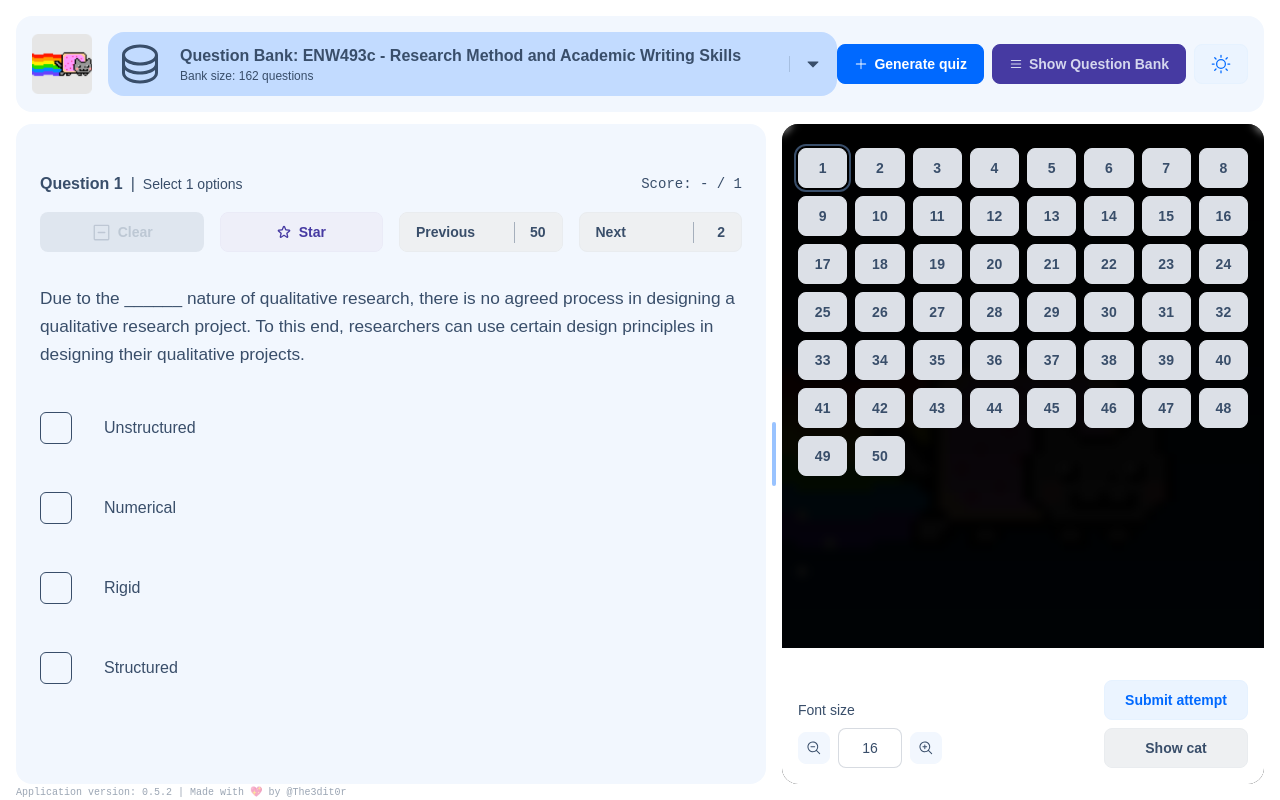
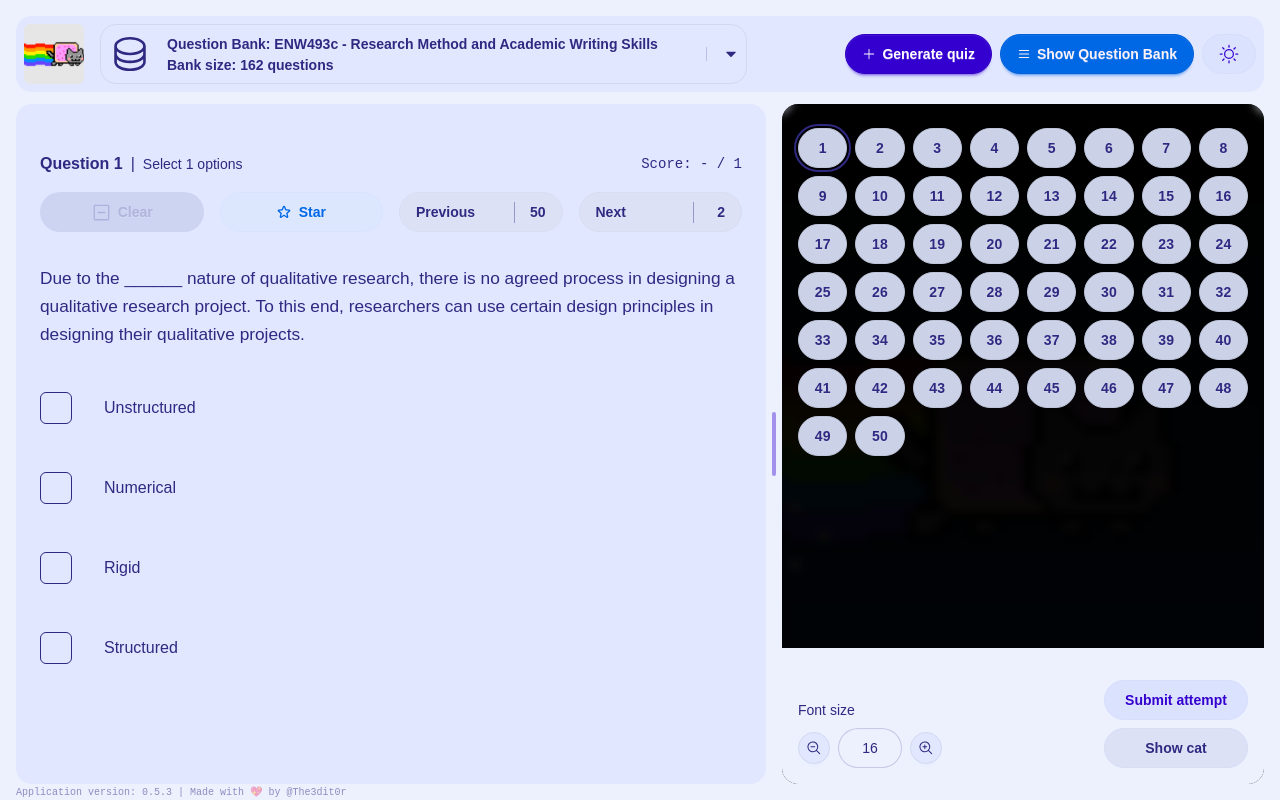
Before and after one commit to The3dit0r/nyancat-quiz, a React (Vite) app: page / in a window 1280 px wide. Built offline with nearby package versions, Linux system fonts and the light colour scheme; a web font is replaced by a local one.

Commit message:
fix: theme changed, ENW493c question content fixed

```diff
--- a/src/components/QusetionDisplay.tsx
+++ b/src/components/QusetionDisplay.tsx
@@ -167,7 +167,7 @@ function Option({
 function getColor(selected: boolean, correct: boolean | null): string {
   if (selected) {
     if (typeof correct !== "boolean") {
-      return "bg-primary/60";
+      return "bg-primary/5 outline-2 outline-primary!";
     }
 
     if (!correct) {
@@ -181,7 +181,7 @@ function getColor(selected: boolean, correct: boolean | null): string {
       : "bg-success/20 outline-success outline-1";
   }
 
-  return "";
+  return "outline-2";
 }
 
 function getNext(a = 1, m = 50) {
--- a/src/layouts/modal/BankDetailsModal.tsx
+++ b/src/layouts/modal/BankDetailsModal.tsx
@@ -77,7 +77,7 @@ export default function BankDetailsModal({ modal }: PropsWithModal) {
               {filtered.map((q) => {
                 return (
                   <div
-                    className="card border-2 border-transparent rounded-field p-2 hover:border-primary transition-all"
+                    className="card border-2 border-transparent rounded-box p-2 hover:border-primary transition-all"
                     style={{
                       backgroundColor:
                         q.type === "TF"
@@ -85,7 +85,7 @@ export default function BankDetailsModal({ modal }: PropsWithModal) {
                           : "var(--color-base-200)",
                     }}
                   >
-                    <div className="text-sm line-clamp-4 text-white/80">
+                    <div className="text-sm line-clamp-4 text-base-content">
                       Q: {q.content}
                     </div>
                     <div className="flex-1"></div>
--- a/src/layouts/right/index.tsx
+++ b/src/layouts/right/index.tsx
@@ -78,7 +78,7 @@ export default function RightDisplay() {
                 clss.push("btn-success");
               }
             } else if (__.data.hasInput()) {
-              clss.push("btn-accent");
+              clss.push("btn-primary");
             }
 
             if (_ === currentIndex) {
--- a/src/layouts/status/index.tsx
+++ b/src/layouts/status/index.tsx
@@ -35,18 +35,18 @@ export default function StatusBar() {
   }
 
   return (
-    <div className="flex-0 flex aictr gap-4 display-panel p-4">
+    <div className="flex-0 flex aictr gap-4 display-panel p-2">
       <img src={NyanCat} width={60} />
       <div
         onClick={showBankList}
-        className="bg-primary/20 hover:bg-primary/70 active:brightness-75 p-2 pr-4 rounded-box flex aictr gap-4 transition-all cursor-pointer usn"
+        className="btn h-auto p-2 rounded-field gap-4 usn rounded-box!"
       >
         <DatabaseIcon size="3em" />
-        <div>
-          <div className="text-md font-semibold">
+        <div className="text-left">
+          <div className="font-semibold">
             Question Bank: {app.bankDetails.name}
           </div>
-          <div className="text-xs">
+          <div className="text-sm">
             Bank size: {app.bankDetails.questions.length} questions
           </div>
         </div>
--- a/src/services/providers/bank/ENW493c.ts
+++ b/src/services/providers/bank/ENW493c.ts
@@ -320,7 +320,7 @@ const BANK = {
     },
     {
       content:
-        "Each element of the population should be allocated to one and only one ______stratum and no population elements should be omitted. ",
+        "Each element of the population should be allocated to one and only one ______ and no population elements should be omitted. ",
       options: [
         {
           id: "A",
--- a/src/styles/index.css
+++ b/src/styles/index.css
@@ -28,7 +28,7 @@ body {
 }
 
 #root::after {
-  content: "Application version: 0.5.2 | Made with 💖 by @The3dit0r";
+  content: "Application version: 0.5.3 | Made with 💖 by @The3dit0r";
   font-size: 10px;
   position: absolute;
 
--- a/src/styles/theme.css
+++ b/src/styles/theme.css
@@ -10,10 +10,10 @@
   --color-base-200: oklch(19.314% 0.037 265.754);
   --color-base-300: oklch(17.86% 0.034 265.754);
   --color-base-content: oklch(84.153% 0.007 265.754);
-  --color-primary: oklch(75.351% 0.138 232.661);
-  --color-primary-content: #ffffff;
-  --color-secondary: oklch(68.011% 0.158 276.934);
-  --color-secondary-content: oklch(13.602% 0.031 276.934);
+  --color-primary: oklch(40.746% 0.25742 274.4);
+  --color-primary-content: oklch(100% 0.00011 271.152);
+  --color-secondary: oklch(54.363% 0.2077 258.705);
+  --color-secondary-content: oklch(97% 0.014 343.198);
   --color-accent: oklch(72.36% 0.176 350.048);
   --color-accent-content: oklch(14.472% 0.035 350.048);
   --color-neutral: oklch(27.949% 0.036 260.03);
@@ -22,12 +22,12 @@
   --color-info-content: #ffffff;
   --color-success: #1dea79;
   --color-success-content: #000000;
-  --color-warning: oklch(83.242% 0.139 82.95);
-  --color-warning-content: oklch(16.648% 0.027 82.95);
-  --color-error: #e54d3a;
-  --color-error-content: #ffffff;
+  --color-warning: oklch(85.746% 0.17517 88.493);
+  --color-warning-content: oklch(0% 0 0);
+  --color-error: oklch(62.813% 0.25739 28.782);
+  --color-error-content: oklch(100% 0.00011 271.152);
   --radius-selector: 1rem;
-  --radius-field: 0.5rem;
+  --radius-field: 2rem;
   --radius-box: 1rem;
   --size-selector: 0.25rem;
   --size-field: 0.25rem;
@@ -37,35 +37,36 @@
 }
 
 [data-theme="my-light"] {
-  name: "modern-light";
-  default: true;
-  color-scheme: light;
-  --color-base-100: oklch(100% 0 0);
-  --color-base-200: oklch(97.466% 0.011 259.822);
-  --color-base-300: oklch(93.268% 0.016 262.751);
-  --color-base-content: oklch(41.886% 0.053 255.824);
-  --color-primary: oklch(56.86% 0.255 257.57);
-  --color-primary-content: #ffffff;
-  --color-secondary: oklch(42.551% 0.161 282.339);
-  --color-secondary-content: oklch(88.51% 0.032 282.339);
-  --color-accent: oklch(59.939% 0.191 335.171);
-  --color-accent-content: oklch(11.988% 0.038 335.171);
-  --color-neutral: oklch(19.616% 0.063 257.651);
-  --color-neutral-content: oklch(83.923% 0.012 257.651);
-  --color-info: oklch(56.86% 0.255 257.57);
-  --color-info-content: #ffffff;
-  --color-success: #1dea79;
-  --color-success-content: #ffffff;
-  --color-warning: oklch(89.172% 0.045 71.47);
-  --color-warning-content: oklch(17.834% 0.009 71.47);
-  --color-error: #ff1133;
-  --color-error-content: #ffffff;
+  name: "forest";
+  default: false;
+  prefersdark: false;
+  color-scheme: "light";
+  --color-base-100: oklch(96% 0.018 272.314);
+  --color-base-200: oklch(93% 0.034 272.788);
+  --color-base-300: oklch(87% 0.065 274.039);
+  --color-base-content: oklch(35% 0.144 278.697);
+  --color-primary: oklch(40.746% 0.25742 274.4);
+  --color-primary-content: oklch(100% 0.00011 271.152);
+  --color-secondary: oklch(54.363% 0.2077 258.705);
+  --color-secondary-content: oklch(97% 0.014 343.198);
+  --color-accent: oklch(44% 0.011 73.639);
+  --color-accent-content: oklch(98% 0.001 106.423);
+  --color-neutral: oklch(51% 0.262 276.966);
+  --color-neutral-content: oklch(100% 0.00011 271.152);
+  --color-info: oklch(78% 0.154 211.53);
+  --color-info-content: oklch(30% 0.056 229.695);
+  --color-success: oklch(79% 0.209 151.711);
+  --color-success-content: oklch(26% 0.065 152.934);
+  --color-warning: oklch(85.746% 0.17517 88.493);
+  --color-warning-content: oklch(0% 0 0);
+  --color-error: oklch(62.813% 0.25739 28.782);
+  --color-error-content: oklch(100% 0.00011 271.152);
   --radius-selector: 1rem;
-  --radius-field: 0.5rem;
+  --radius-field: 2rem;
   --radius-box: 1rem;
   --size-selector: 0.25rem;
   --size-field: 0.25rem;
   --border: 1px;
-  --depth: 0;
+  --depth: 1;
   --noise: 0;
 }
```
